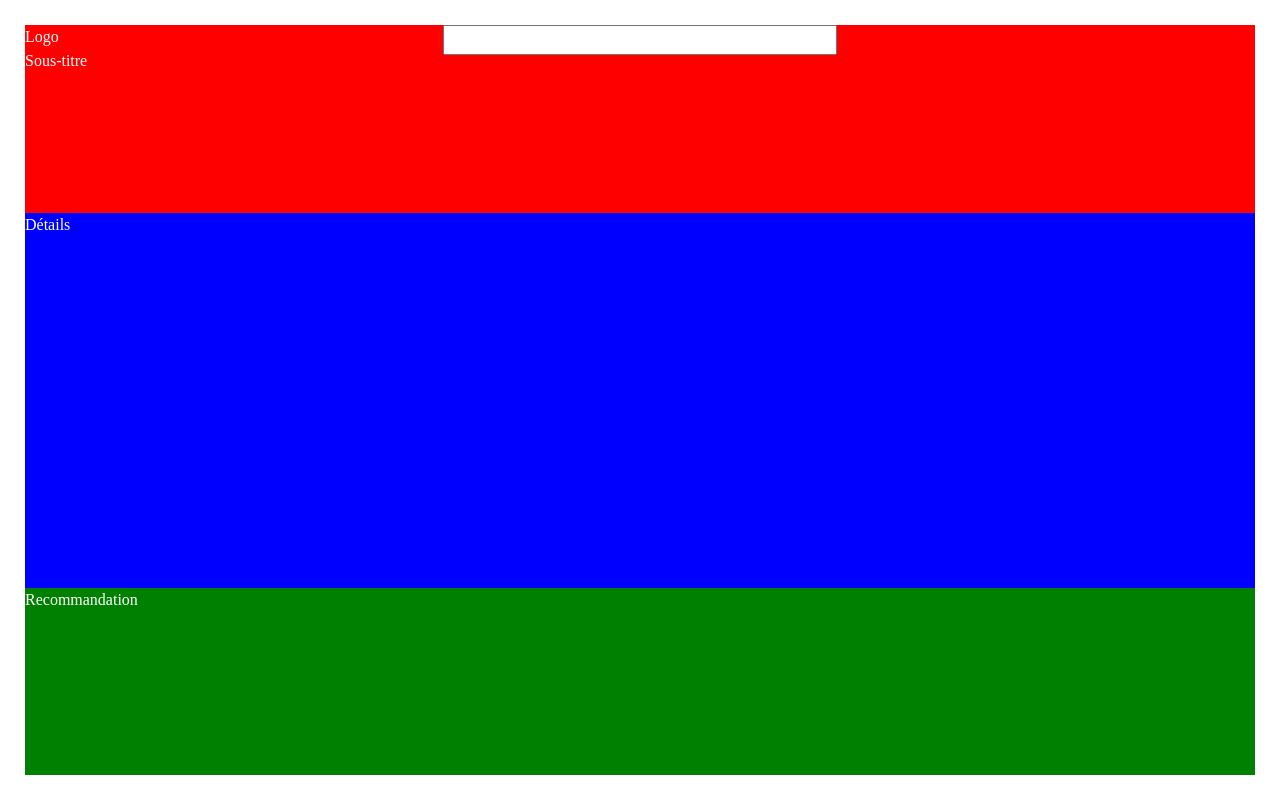
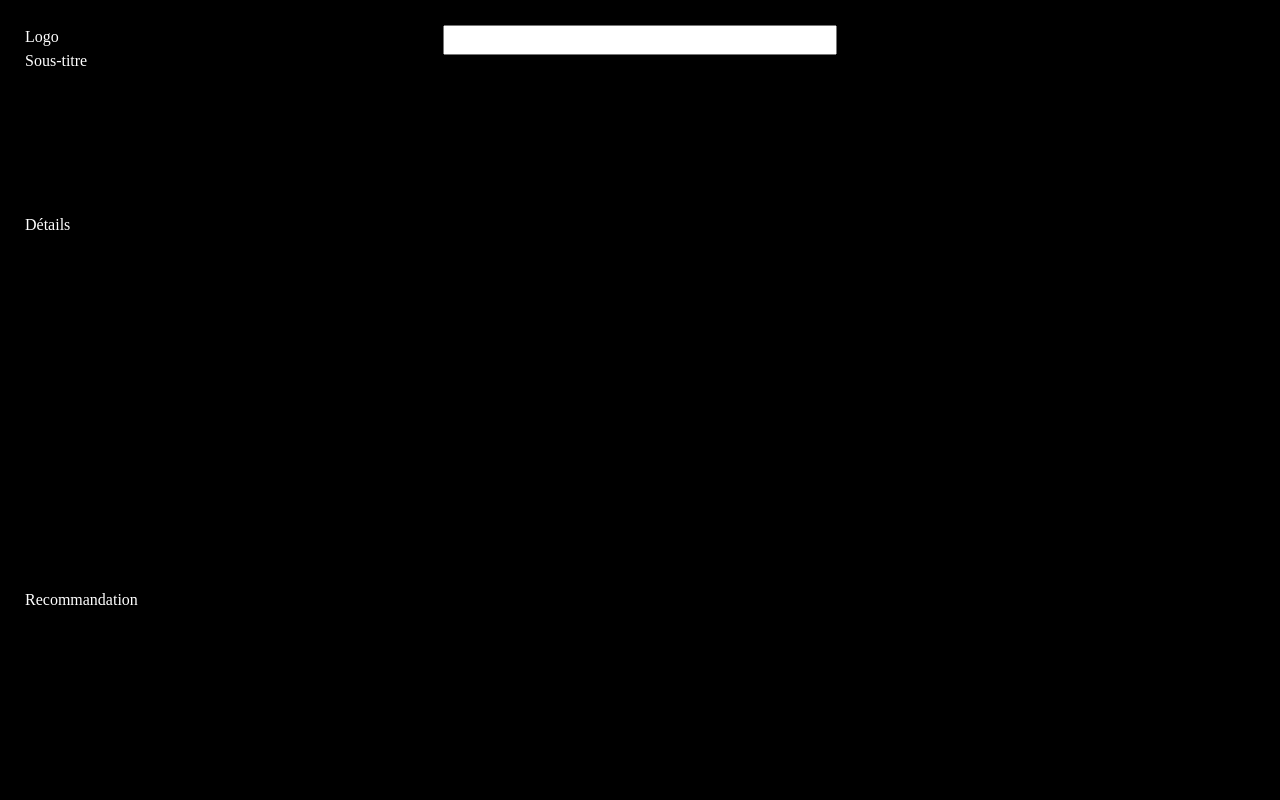
Before and after one commit to HugoMouchon/Site-web-Films-s-ries-React-, a React (Create React App) app: page / in a window 1280 px wide. Built offline with nearby package versions, Linux system fonts and the light colour scheme; no server answers; a web font is replaced by a local one.

Commit message:
Mise en place des commentaires afin de rendre le code plus compréhensible pour l'avenir

```diff
--- a/src/App.jsx
+++ b/src/App.jsx
@@ -1,21 +1,44 @@
-import React from 'react'
+import React, { useState } from 'react'
+import { useEffect } from 'react';
 import { filmsSeriesAPI } from './api/films_series';
+import { BACKDROP_BASE_URL } from './config';
 import './global.css';
 import style from "./style.module.css";
 
+// Appel de la fonction "fetchpopulars" de la classe filmsSeriesAPI
 filmsSeriesAPI.fetchPopulars();
 
+// Notre application
 export function App() {
+    // Déclaration d'une constante utilisant "useState" de React avec pour valeur "filmPopulaire" et son state "setFilmPopulaire" pour le mettre à jours
+    const [filmPopulaire, setFilmPopulaire] = useState();
+
+    // Fonction Asynchrone qui récupère les films les plus populaires à partir de l'API tmdb et définit le film le plus populaire comme étant le film à afficher.
+    async function fetchPopulars() {
+        const populars = await filmsSeriesAPI.fetchPopulars();
+        if (populars.length > 0) {
+            setFilmPopulaire(populars[0]);
+        }
+    }
+    // Appel de la fonction Asynchrone "fetchPopulars()" grace à l'Utilisation du Hooks "UseEffect" permettant de le rendre qu'une seule fois (grâce au [] vide).
+    useEffect(() => {
+        fetchPopulars();
+    }, [])
+
+    console.log(filmPopulaire);
     return (
-        <div className={style.container}>
+        // Container de toute la page
+        <div className={style.container}
+            //On affiche l'image du film et on applique un leger background gris par dessus seulement si "filmPopulars" existe sinon on applique un background de couleur noir (utilisation du ternaire)
+            style={{ background: filmPopulaire ? `linear-gradient(rgba(0,0,0,0.55), rgba(0,0,0,0.55)), url("${BACKDROP_BASE_URL}${filmPopulaire.backdrop_path}") no-repeat center / cover` : "black", }}>
             <div className={style.header}>
-                <div className="row">
-                    <div className='col-4'>
+                <div className="row"> {/* div pour alligner le contenu */}
+                    <div className='col-4'> {/* utilisation de Bootstrap, il prendra 4 colonnes sur 12 */}
                         <div>Logo</div>
                         <div>Sous-titre</div>
                     </div>
-                    <div className='col-sm-12 col-md-4'>
-                        <input style={{width: "100%"}} type="text" />
+                    <div className='col-sm-12 col-md-4'> {/* Prend tout l'ecran sur mobile sinon 4 col sur 12 sur PC (responsive)*/}
+                        <input style={{ width: "100%" }} type="text" /> {/* Barre de recherche */}
                     </div>
                 </div>
             </div>
--- a/src/api/films_series.js
+++ b/src/api/films_series.js
@@ -1,12 +1,12 @@
+// Import d'axios à la place de fetch (pour n'avoir qu'une réponse JSON et pas deux avec fetch)
 import axios from "axios";
-const BASE_URL = "https://api.themoviedb.org/3/";
-const API_KEY_PARAM = "?api_key=be58efcbc7b040ae78bda852bef5b5ae";
+// Imoortation des constantes BASE_URL et API_KEY_PARAM depuis le fichier config.js
+import {BASE_URL, API_KEY_PARAM} from "../config"
 
-
+// Déclaration d'une classe "filmSeriesAPI" qui contient la fonction "fetchPopulars" qui récupère la liste des films populaire et qui le concatène avec les constantes {BASE_URL} et {API_KEY_PARAM} de façon Asynchrone pour rendre le tout dynamique.
 export class filmsSeriesAPI {
     static async fetchPopulars(){
         const response = await axios.get(`${BASE_URL}tv/popular${API_KEY_PARAM}`);
-        console.log("***", response.data.results);
         return response.data.results;
     }
 }
--- /dev/null
+++ b/src/config.js
@@ -0,0 +1,12 @@
+
+// Déclaration d'une constante qui contient le début de l'URL de l'API
+const BASE_URL = "https://api.themoviedb.org/3/";
+
+// Déclaration d'une constante qui contient la clé nécessaire à authentifier l'accés à l'API
+const API_KEY_PARAM = "?api_key=be58efcbc7b040ae78bda852bef5b5ae";
+
+// Déclatration d'une constante qui contient le début de l'URL de l'image (que l'on concatener avec la seconde partie qui se trouve dans l'API)
+const BACKDROP_BASE_URL = "https://image.tmdb.org/t/p/original/";
+
+
+export {BASE_URL, API_KEY_PARAM, BACKDROP_BASE_URL};
--- a/src/global.css
+++ b/src/global.css
@@ -1,3 +1,4 @@
+/* style effectif sur le body qui met la police de couleur blanche et utilise la famille "Maximum Impact" */
 body {
     color: #fff;
     font-family: Maximum Impact;
--- a/src/style.module.css
+++ b/src/style.module.css
@@ -1,21 +1,21 @@
+/* Style de mon container qui positione en colonne mes éléments, qui prends toute la hauteur de l'écran */
 .container {
     display: flex;
     flex-direction: column;
     height: 100vh;
     padding: 25px;
+    background-color: black;
 }
 
+/* Style qui permet de diviser les 3 partie de l'application de façon à ce que le header et les recommandation soit de la même taille et le "details_films" soit 2 fois plus grand */
 .header {
     flex: 1;
-    background-color: red;
 }
 
 .details_films {
     flex: 2;
-    background-color: blue;
 }
 
 .recommandation {
     flex: 1;
-    background-color: green;
 }
```
